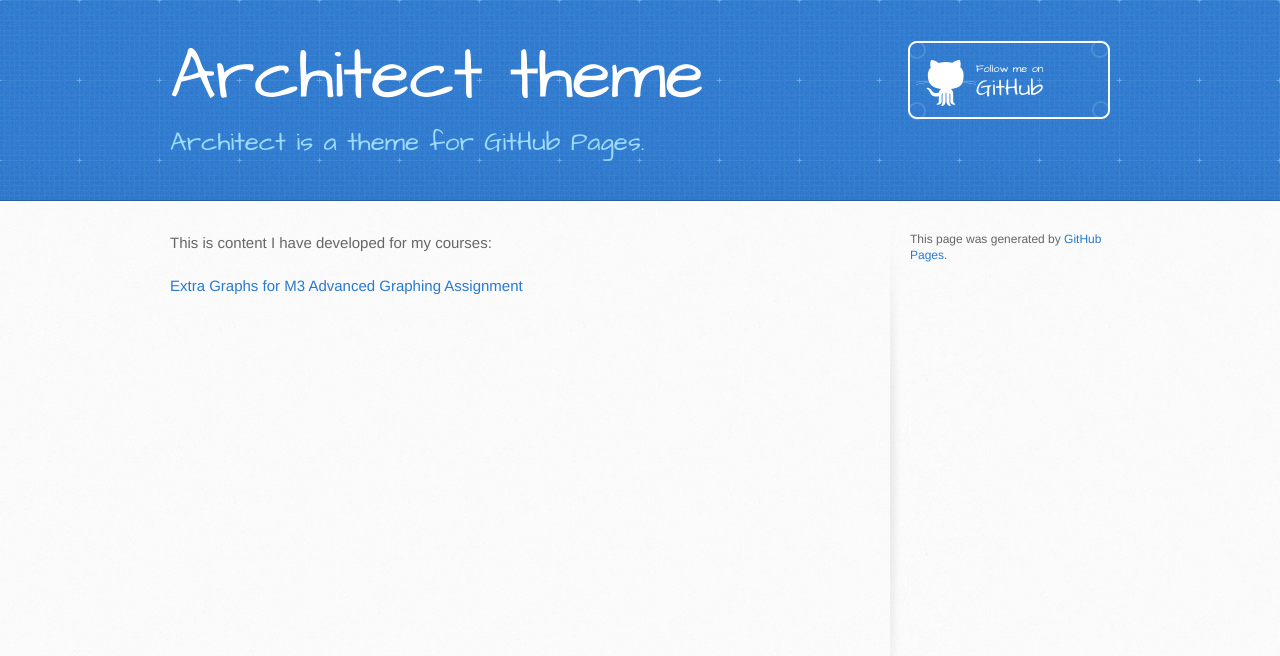
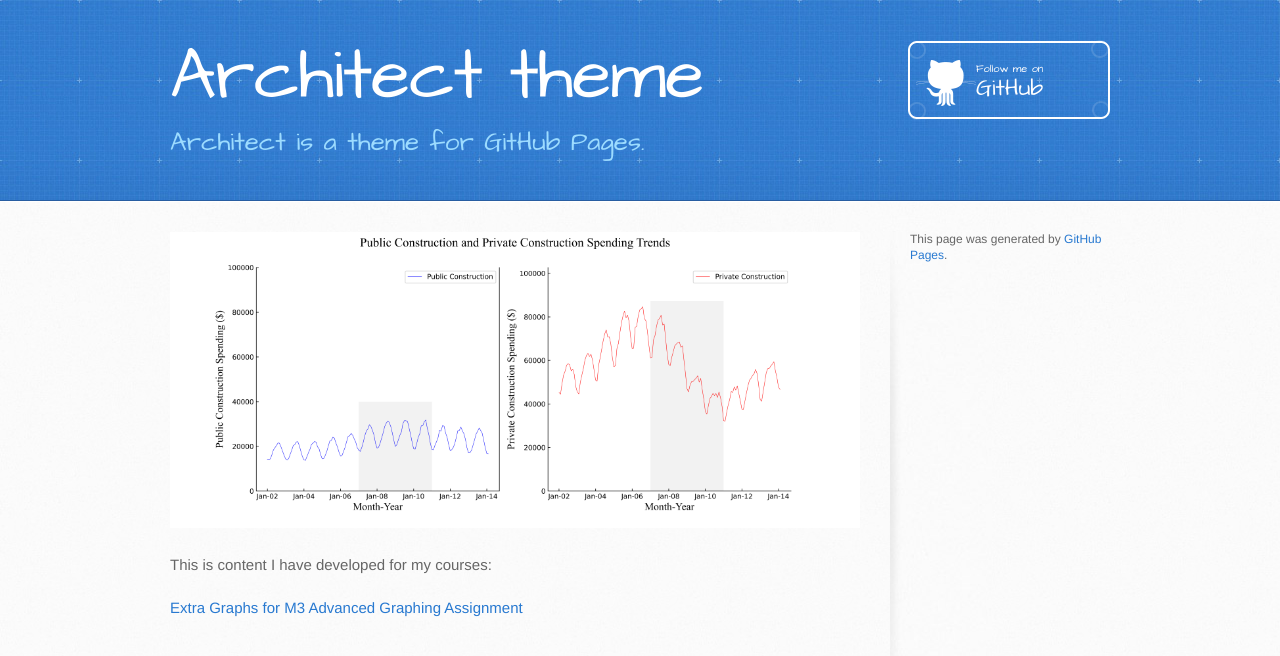
Before and after one commit to TJSWLWM/TJSWLWM.github.io, a Jekyll site: the page built from index.md, in a window 1280 px wide. Shown: the top 656 px of the page. Built offline with Jekyll 4.4.1, drawn with Linux system fonts in a browser that asks for light colours; our own code applies the rules of GitHub Pages for plain Markdown files.

Commit message:
Update index.md

```diff
--- a/index.md
+++ b/index.md
@@ -3,6 +3,7 @@ title: Tanner Smith - W&L Class of 2020, W&M MSBA Candidate
 description: Prospective Baseball Analyst
 ---
 
+![Example graph in Time Decomposition Assignment](pictures/PublicvPrivateConst.jpg)
 
 This is content I have developed for my courses:
 
```
